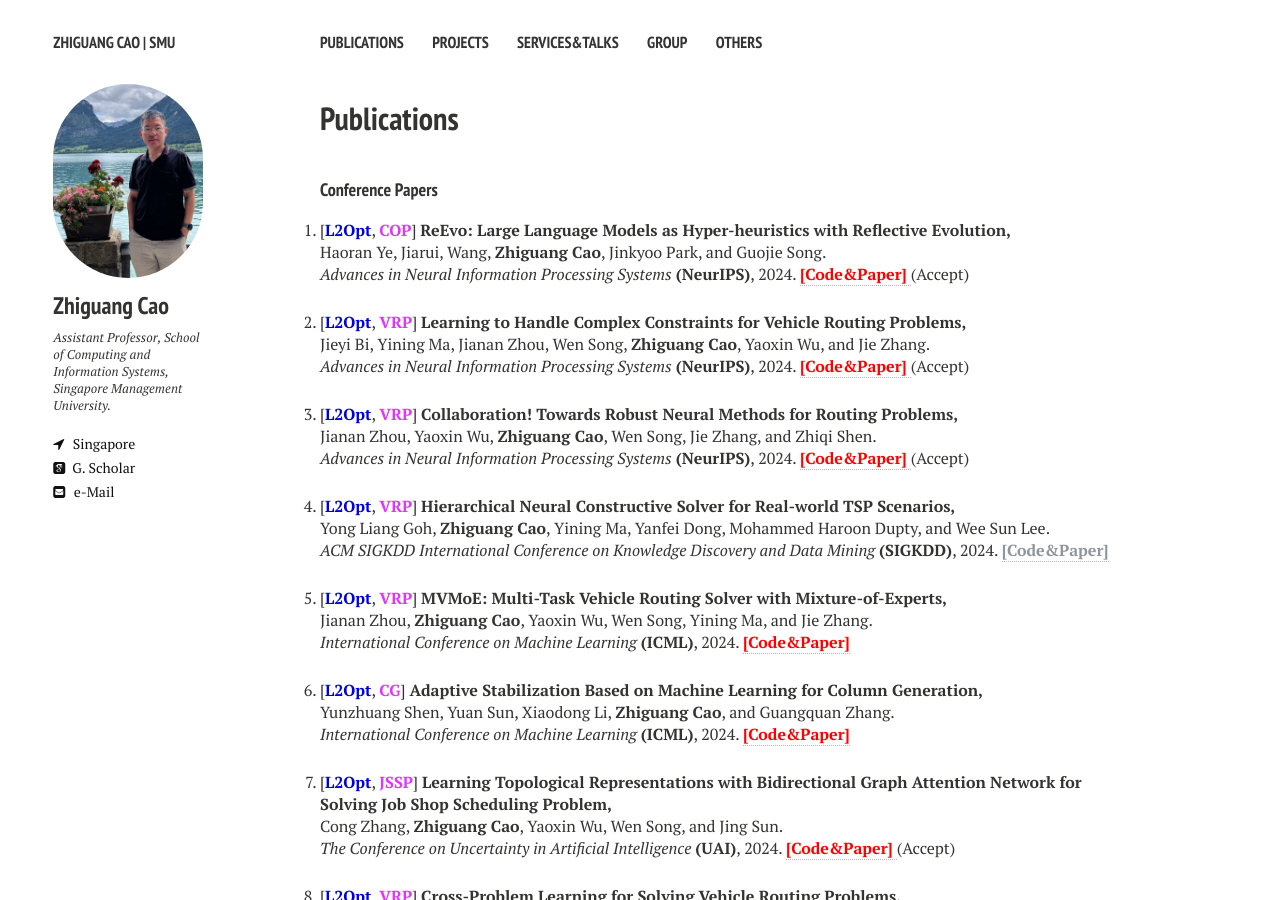
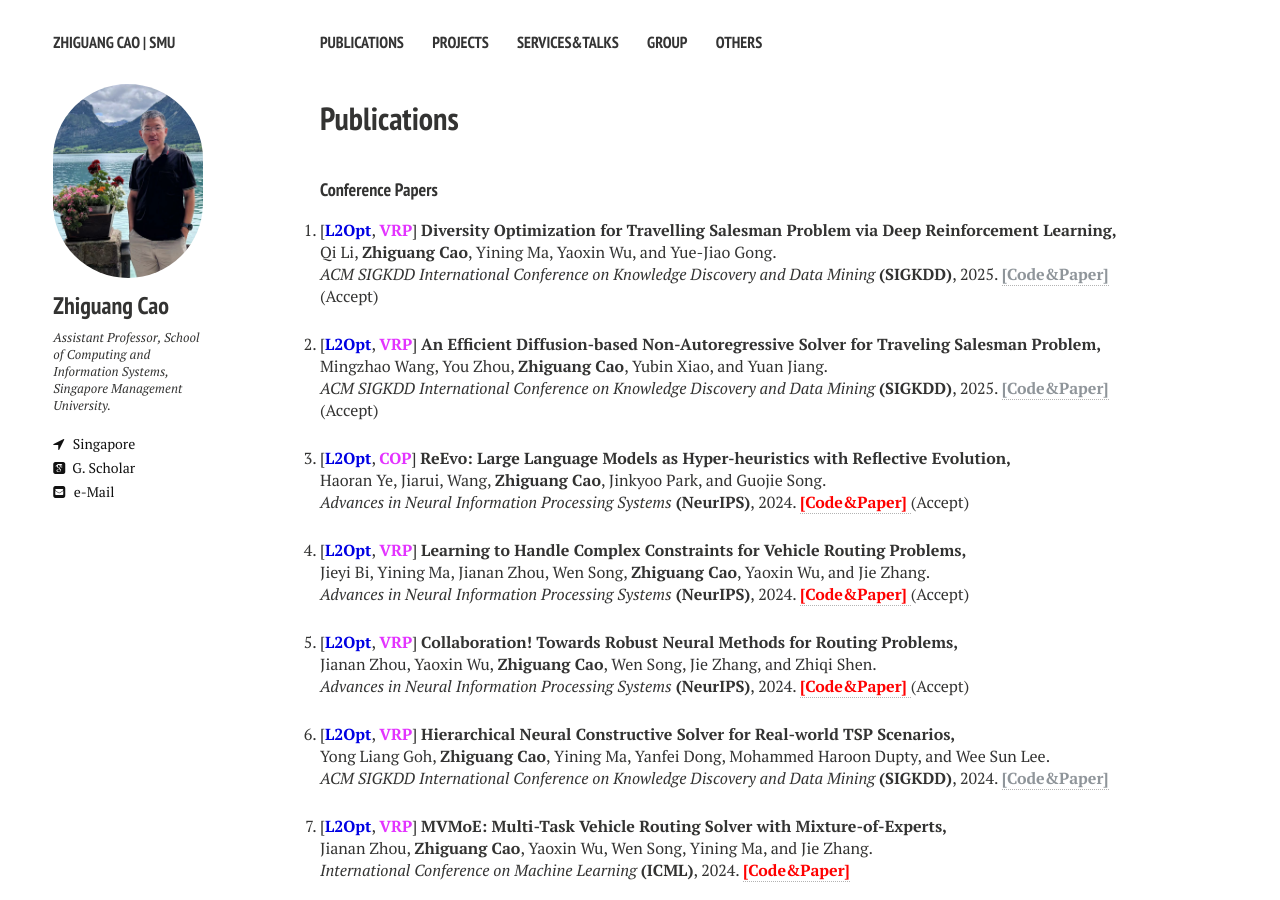
Before and after one commit to zhiguangcaosg/zhiguangcaosg.github.io, a Jekyll site: the page built from publications.md, in a window 1280 px wide and 900 px high. Built offline with Jekyll 4.4.1, drawn with Linux system fonts in a browser that asks for light colours; nearby versions of some CDN libraries.

Commit message:
Update publications.html

```diff
--- a/_layouts/publications.html
+++ b/_layouts/publications.html
@@ -89,6 +89,21 @@ div.bibtex pre { font-size: 75%; overflow: auto;  width: 100%; padding: 0em 0em;
 
     <!-- Item: Caelles2016 -->
 <ol style="padding-left:0px;">
+<li>
+<p>
+[<font color="#0000E3"><b>L2Opt</b></font>, <font color="#E333FF"><b>VRP</b></font>] <b>Diversity Optimization for Travelling Salesman Problem via Deep Reinforcement Learning,</b>
+<br> Qi Li, <b>Zhiguang Cao</b>, Yining Ma, Yaoxin Wu, and Yue-Jiao Gong.<br>
+<i>ACM SIGKDD International Conference on Knowledge Discovery and Data Mining</i> <b>(SIGKDD)</b>, 2025. <a href="https://zhiguangcaosg.github.io/publications/"> <font color="#8F959A"><b>[Code&Paper]</b> </font></a> (Accept)
+</p>
+</li>
+
+<li>
+<p>
+[<font color="#0000E3"><b>L2Opt</b></font>, <font color="#E333FF"><b>VRP</b></font>] <b>An Efficient Diffusion-based Non-Autoregressive Solver for Traveling Salesman Problem,</b>
+<br> Mingzhao Wang, You Zhou, <b>Zhiguang Cao</b>, Yubin Xiao, and Yuan Jiang.<br>
+<i>ACM SIGKDD International Conference on Knowledge Discovery and Data Mining</i> <b>(SIGKDD)</b>, 2025. <a href="https://zhiguangcaosg.github.io/publications/"> <font color="#8F959A"><b>[Code&Paper]</b> </font></a> (Accept)
+</p>
+</li>
 
 <li>
 <p>
```
